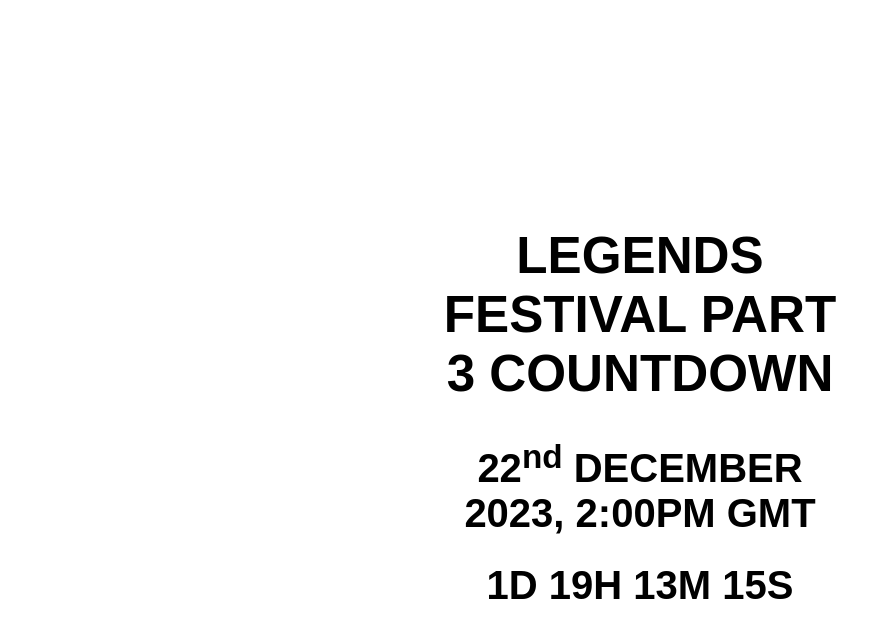
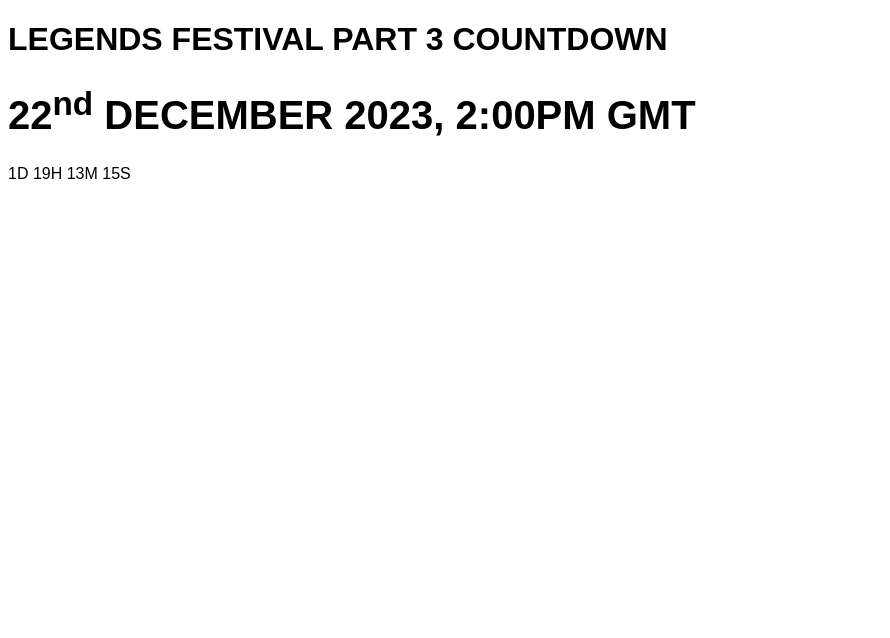
Before and after one commit to TGamerxd/TGamerxd-Projects, a plain HTML site: page festpt3_2023/index.html in a window 1280 px wide. Shown: the whole page, without its empty margins (0-890 px from the left). Drawn offline with Linux system fonts and the light colour scheme.

Commit message:
Update index.html

```diff
--- a/festpt3_2023/index.html
+++ b/festpt3_2023/index.html
@@ -5,40 +5,6 @@
     <meta charset="UTF-8">
     <meta name="viewport" content="width=device-width, initial-scale=1.0">
     <title>LEGENDS Festival Part 3 Countdown</title>
-    <style>
-        body {
-            display: flex;
-            align-items: center;
-            justify-content: center;
-            height: 100vh;
-            margin: 0;
-            font-family: 'Poppins', sans-serif;
-            overflow: hidden;
-            position: relative;
-        }
-
-        .center {
-            text-align: center;
-            max-width: 400px;
-            width: 100%;
-            position: relative;
-            z-index: 1;
-        }
-
-        #countdown {
-            font-size: 2.5em;
-/*             -webkit-text-stroke: 2px white; */
-            font-weight: bold;
-/*             text-shadow: 2px 2px 5px rgba(255, 255, 255, 0.8); */
-        }
-
-        h1 {
-            font-size: 3.2em;
-            font-weight: bold;
-/*             -webkit-text-stroke: 2.5px white; */
-/*             text-shadow: 2px 2px 5px rgba(255, 255, 255, 0.8); */
-        }
-    </style>
 </head>
 
 <body>
```
